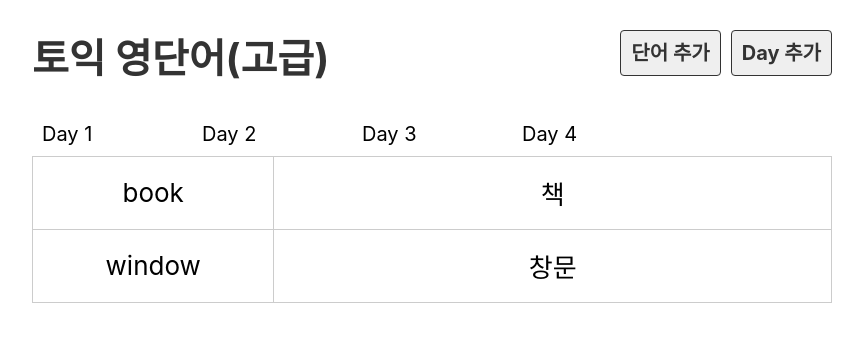
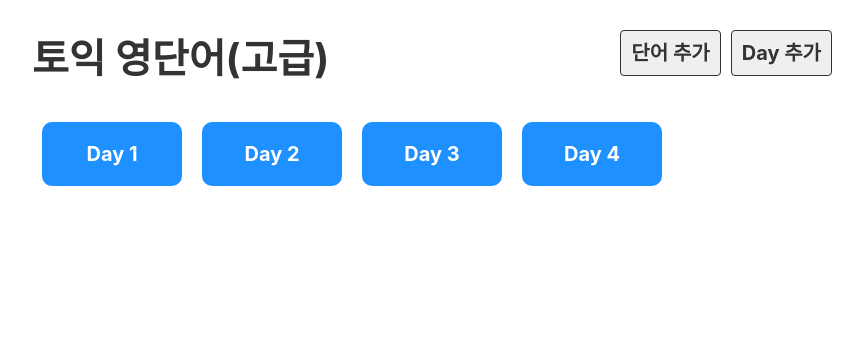
Before and after one commit to kanghaeven/Frontend_practice, a React (Create React App) app in the folder voca/: page / in a window 1280 px wide. Shown: the top 342 px of the page, without its empty margins (208-1071 px from the left). Built offline with nearby package versions, Linux system fonts and the light colour scheme.

Commit message:
230615 react 라우터 구현 npm install react-router-dom

```diff
--- a/voca/package.json
+++ b/voca/package.json
@@ -8,6 +8,7 @@
     "@testing-library/user-event": "^13.5.0",
     "react": "^18.2.0",
     "react-dom": "^18.2.0",
+    "react-router-dom": "^6.13.0",
     "react-scripts": "5.0.1",
     "web-vitals": "^2.1.4"
   },
--- a/voca/src/App.js
+++ b/voca/src/App.js
@@ -1,15 +1,22 @@
 import Day from "./component/Day";
 import DayList from "./component/DayList";
+import EmptyPage from "./component/EmptyPage";
 import Header from "./component/Header";
+import { BrowserRouter, Route, Routes } from "react-router-dom";
 
 function App() {
 
   return (
-    <div className="App">
-      <Header />
-      <DayList />
-      <Day />
-    </div>
+    <BrowserRouter>
+      <div className="App">
+        <Header />
+        <Routes>
+          <Route path="/" element={<DayList />} />
+          <Route path="/day/:day" element={<Day />} />
+          <Route path="/*" element={<EmptyPage />} /> {/* dfgdfgd */}
+        </Routes>
+      </div>
+    </BrowserRouter>
   );
 }
 
--- a/voca/src/component/Day.js
+++ b/voca/src/component/Day.js
@@ -1,16 +1,18 @@
 import dummy from "../db/data.json"
+import { useParams } from "react-router-dom";
 
 export default function Day() {
-  // dummy.words
 
-  const day = 1;
+  const {day} = useParams();
   const wordList = dummy.words.filter(word => (
-    word.day === day
+    word.day === Number(day)
   ))
   console.log(wordList);
 
+
   return (
     <>
+      <h2>Day {day}</h2>
       <table>
         <tbody>
           {wordList.map(word => (
--- a/voca/src/component/DayList.js
+++ b/voca/src/component/DayList.js
@@ -1,13 +1,18 @@
+import { Link } from "react-router-dom";
 import dummy from "../db/data.json";
 
 export default function DayList() {
   console.log(dummy)
-  return <ul className="list_day">
+  return (
+    <ul className="list_day">
       {dummy.days.map(day => (
         <li key={day.id}>
+          <Link to={`/day/${day.day}`}>
             Day {day.day}
+          </Link>
         </li>
         ))}
       <li></li>
     </ul>
+  );
 }
--- /dev/null
+++ b/voca/src/component/EmptyPage.js
@@ -0,0 +1,10 @@
+import { Link } from "react-router-dom";
+
+export default function EmptyPage() {
+  return (
+    <>
+      <h2>잘못된 접근입니다.</h2>
+      <Link to="/">돌아가기</Link>
+    </>
+  );
+}
--- a/voca/src/component/Header.js
+++ b/voca/src/component/Header.js
@@ -1,8 +1,10 @@
+import { Link } from "react-router-dom";
+
 export default function Header() {
   return (
     <div className="header">
       <h1>
-        <a href="/">토익 영단어(고급)</a>
+        <Link to="/">토익 영단어(고급)</Link>
       </h1>
       <div className="menu">
         <a href="#x" className="link">
--- a/voca/src/db/data.json
+++ b/voca/src/db/data.json
@@ -54,35 +54,35 @@
         "id": 7
       },
       {
-        "day": "1",
+        "day": 1,
         "eng": "house",
         "kor": "집",
         "isDone": false,
         "id": 8
       },
       {
-        "day": "2",
+        "day": 2,
         "eng": "mouse",
         "kor": "쥐",
         "isDone": false,
         "id": 9
       },
       {
-        "day": "4",
+        "day": 4,
         "eng": "monkey",
         "kor": "원숭이",
         "isDone": false,
         "id": 10
       },
       {
-        "day": "4",
+        "day": 4,
         "eng": "apple",
         "kor": "사과",
         "isDone": false,
         "id": 11
       },
       {
-        "day": "3",
+        "day": 3,
         "eng": "apple",
         "kor": "사과",
         "isDone": false,
```
Also changed, not shown: 1 other file (tests, documents, lock files or other folders). Lines whose indentation alone changed are shown as unchanged.
